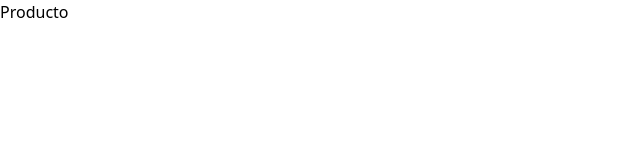
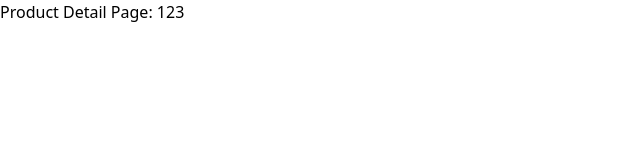
Before and after one commit to raulei2323/fake-store-33, a React (Vite) app: page /productos/123 in a window 1280 px wide. Shown: the top 160 px of the page, without its empty margins (0-640 px from the left). Built offline with nearby package versions, Linux system fonts and the light colour scheme.

Commit message:
Working before spare parts of homework from teacher

```diff
--- a/src/main.jsx
+++ b/src/main.jsx
@@ -9,6 +9,7 @@ import './index.css'
 import LoginPage from "./pages/Loginpage"
 import HomePage from './pages/HomePage'
 import ProductsPage from "./pages/ProductsPage"
+import ProductDetailPage from './pages/ProductDetailPage'
 
 const router = createBrowserRouter([
   {
@@ -25,7 +26,7 @@ const router = createBrowserRouter([
   },
   {
     path: "/productos/:id",
-    element: <p>Producto</p>
+    element: <ProductDetailPage />
   }
 ])
 
--- /dev/null
+++ b/src/pages/ProductDetailPage.jsx
@@ -0,0 +1,11 @@
+import { useParams } from "react-router-dom"
+
+export default function ProductDetailPage () {
+    const { id } =useParams()
+
+    return (
+        <main>
+            <h1>Product Detail Page: {id} </h1>
+        </main>
+    )
+}
--- a/src/pages/ProductsPage.jsx
+++ b/src/pages/ProductsPage.jsx
@@ -2,11 +2,20 @@ import { useEffect, useState } from "react";
 import { getProducts } from "../api";
 import { toast } from "sonner";
 import { Link } from "react-router-dom";
+import { useNavigate } from "react-router-dom";
 
 export default function ProductsPage() {
+  const navigate = useNavigate();
   const [products, setProducts] = useState([]);
 
   useEffect(() => {
+    const token = localStorage.getItem("token");
+
+    if (!token) {
+      toast.error("Debes iniciar sesion para ver los productos");
+      navigate("/login");
+      return
+    }
     getProducts()
       .then((prods) => {
         setProducts(prods);
```
